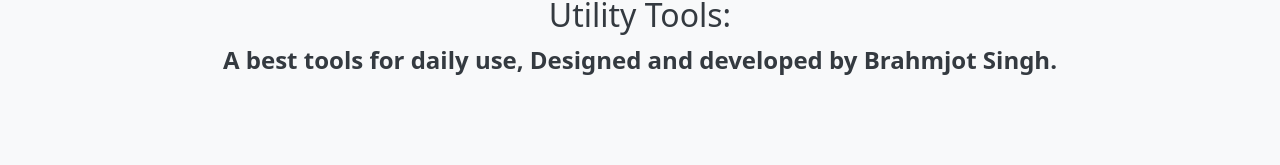
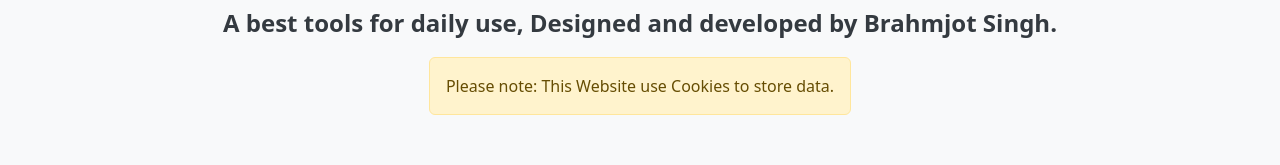
Before and after one commit to BrahmjotSingh0/Utility-Tools, a React (Vite) app: page / in a window 1280 px wide. Shown: the part 251-416 px from the top of the page. Built offline with nearby package versions, Linux system fonts and the light colour scheme.

Commit message:
add alert and update readme

```diff
--- a/src/MainPage/Main.jsx
+++ b/src/MainPage/Main.jsx
@@ -26,7 +26,9 @@ function Main() {
                 <h2>Utility Tools:</h2>
                 <p>A best tools for daily use, Designed and developed by Brahmjot Singh.</p>
             </div>
-
+        <alert className="alert alert-warning" role="alert">
+            Please note: This Website use Cookies to store data.
+        </alert>
         </div>
     );
 }
```
Also changed, not shown: 1 other file (tests, documents, lock files or other folders).
